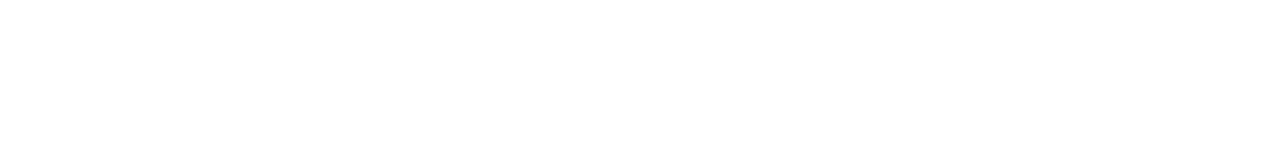
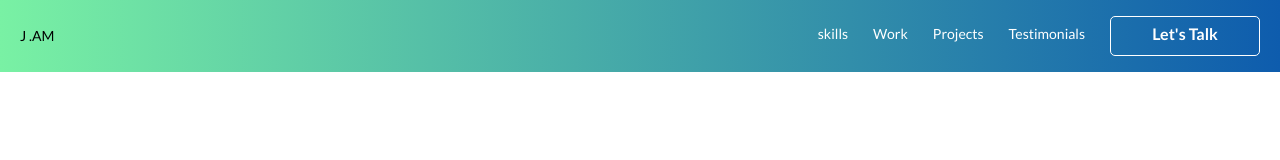
Before and after one commit to jamalabd/portfolio3, a website: page index.html in a window 1280 px wide. Drawn offline with Linux system fonts and the light colour scheme.

Commit message:
working on nav

```diff
--- a/index.html
+++ b/index.html
@@ -1,11 +1,37 @@
 <!DOCTYPE html>
 <html lang="en" dir="ltr">
   <head>
-    <meta charset="utf-8">
-    <link rel="stylesheet" href="/css/style.css">
+    <meta charset="utf-8" />
+    <link
+      href="https://fonts.googleapis.com/css?family=Asap:400,500,700|Lato:400,700|Lobster&display=swap"
+      rel="stylesheet"
+    />
+    <link rel="stylesheet" href="/css/style.css" />
     <title>Jamal .AM</title>
   </head>
   <body>
-  <script src="./js/index.js"></script>
+    <nav class="nav-bar u-padding-small">
+      <div class="brand-name">
+        J .AM
+      </div>
+      <div class="u-margin-left-auto">
+        <ul class="nav-bar__list">
+          <li class="nav-bar__item">
+            <a href="#" class="nav-bar__anchor">skills</a>
+          </li>
+          <li class="nav-bar__item">
+            <a href="#" class="nav-bar__anchor">Work</a>
+          </li>
+          <li class="nav-bar__item">
+            <a href="#" class="nav-bar__anchor">Projects</a>
+          </li>
+          <li class="nav-bar__item">
+            <a href="#" class="nav-bar__anchor">Testimonials</a>
+          </li>
+          <a href="#" role="button" class="btn-primary">Let's Talk</a>
+        </ul>
+      </div>
+    </nav>
+    <script src="./js/index.js"></script>
   </body>
 </html>
--- /dev/null
+++ b/sass/abstracts/_variables.scss
@@ -0,0 +1,15 @@
+// <colors>
+$white-1: #fff;
+$white-2: #eee;
+// </colors>
+// <font-size>
+$font-size-0: 1.4rem;
+$font-size-1: 1.6rem;
+$font-size-2: 1.9rem;
+$font-size-3: 2rem;
+$font-size-4: 2.3rem;
+$font-size-5: 2.5rem;
+// </font-size>
+// <borders>
+$border-radius-1: 0.5rem;
+// </borders>
--- /dev/null
+++ b/sass/base/_base.scss
@@ -0,0 +1,15 @@
+*,
+*::before,
+*::after {
+  margin: 0;
+  padding: 0;
+  box-sizing: inherit;
+}
+
+a {
+  text-decoration: none;
+  color: $white-1;
+}
+li {
+  list-style-type: none;
+}
--- /dev/null
+++ b/sass/base/_typography.scss
@@ -0,0 +1,17 @@
+body {
+  font-family: 'Lato', sans-serif;
+  box-sizing: border-box;
+  font-weight: 400;
+  line-height: 1.7;
+}
+html {
+  font-size: 62.5%;
+}
+.nav-bar {
+  font-size: $font-size-0;
+}
+.btn-primary {
+  text-align: center;
+  font-size: $font-size-1;
+  font-weight: bold;
+}
--- /dev/null
+++ b/sass/base/_utilities.scss
@@ -0,0 +1,11 @@
+// <paddind>
+.u-padding-small {
+  padding: 2rem;
+  align-items: center;
+}
+// <paddind>
+// <margin>
+.u-margin-left-auto {
+  margin-left: auto;
+}
+// </margin>
--- /dev/null
+++ b/sass/components/_buttons.scss
@@ -0,0 +1,7 @@
+.btn-primary {
+  padding: 3px;
+  width: 15rem;
+  height: 4rem;
+  border: 0.1rem solid $white-1;
+  border-radius: $border-radius-1;
+}
--- /dev/null
+++ b/sass/layout/_navigation.scss
@@ -0,0 +1,18 @@
+.nav-bar {
+  position: fixed;
+  display: flex;
+  width: 100%;
+  height: 9%;
+  background-image: linear-gradient(to right, #79f1a4, #0e5cad);
+
+  ul {
+    display: flex;
+  }
+
+  &__item {
+    margin-right: 2.5rem;
+    margin-top: 0.6rem;
+  }
+  &__anchor {
+  }
+}
--- /dev/null
+++ b/sass/main.scss
@@ -0,0 +1,9 @@
+@import 'abstracts/variables';
+
+@import 'base/base';
+@import 'base/typography';
+@import 'base/utilities';
+
+@import 'components/buttons';
+
+@import 'layout/navigation';
```
Also changed, not shown: package.json (added, +22 -0 lines), css/style.css, 1 other file.
